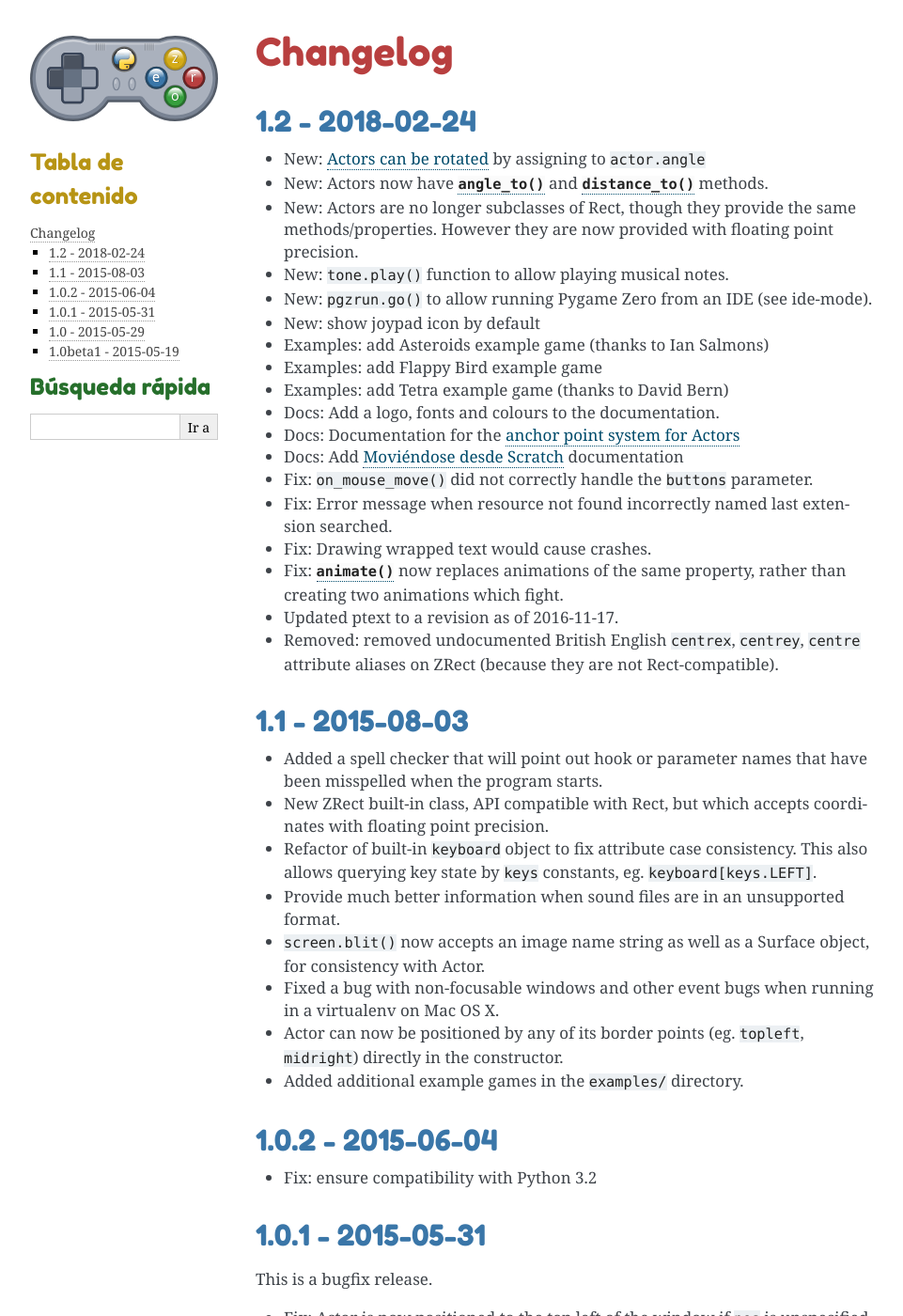
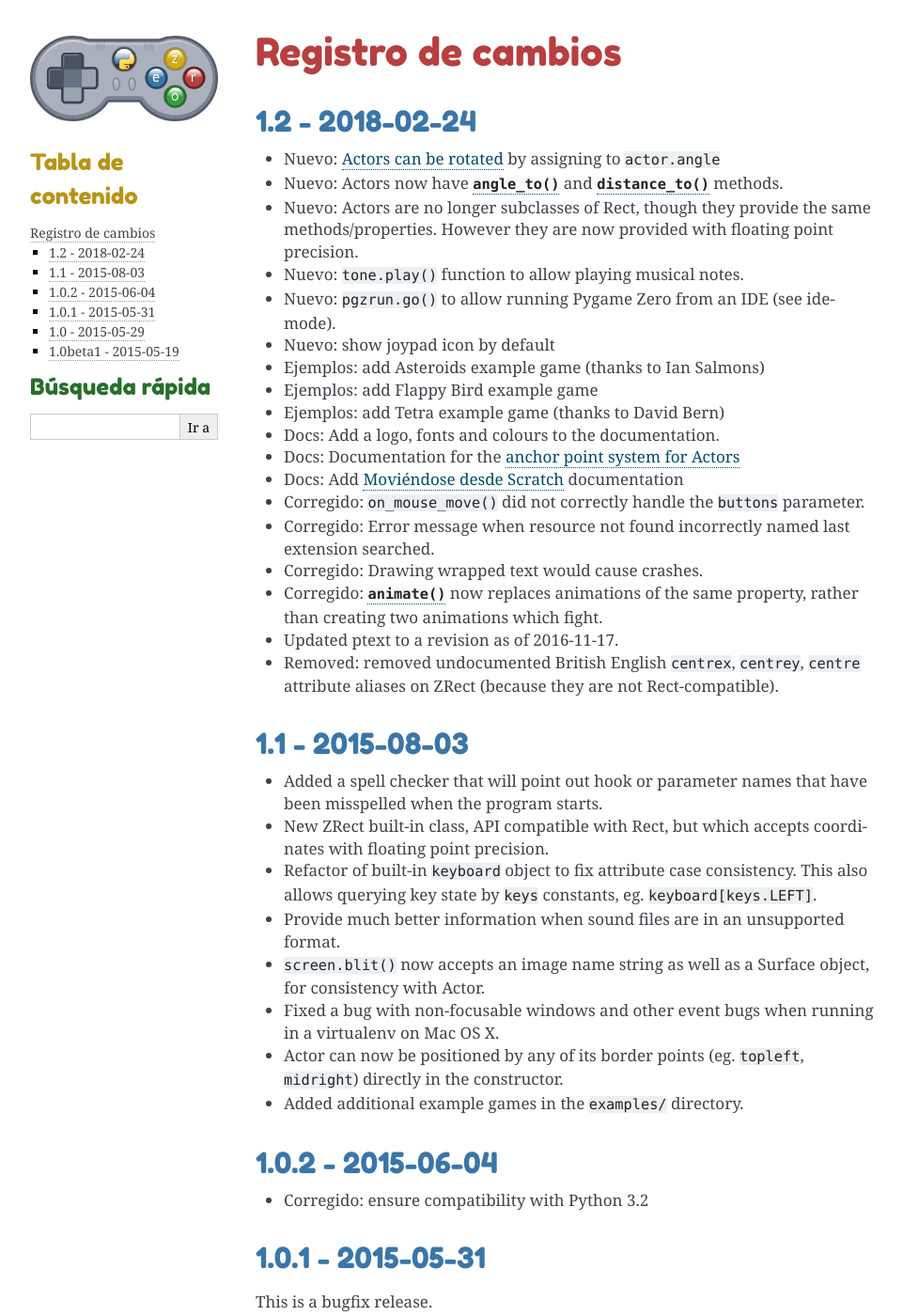
Before and after one commit to alcarazzam/pgzero-spanish, a Sphinx documentation site: the page built from doc/changelog.rst, in a window 1280 px wide and 1400 px high. Shown: the whole window at 94% size, without its empty margins (148-1109 px from the left). Built offline with Sphinx 7.4.7, drawn with Linux system fonts in a browser that asks for light colours; pages that are not in the unit, such as notebooks, are missing from menus; some of the changed text lies outside the part shown.

Commit message:
Update translation

```diff
--- a/doc/changelog.rst
+++ b/doc/changelog.rst
@@ -1,30 +1,30 @@
-Changelog
-=========
+Registro de cambios
+===================
 
 1.2 - 2018-02-24
 ----------------
 
-* New: :ref:`Actors can be rotated <rotation>` by assigning to ``actor.angle``
-* New: Actors now have :meth:`~Actor.angle_to()` and
+* Nuevo: :ref:`Actors can be rotated <rotation>` by assigning to ``actor.angle``
+* Nuevo: Actors now have :meth:`~Actor.angle_to()` and
   :meth:`~Actor.distance_to()` methods.
-* New: Actors are no longer subclasses of Rect, though they provide the same
+* Nuevo: Actors are no longer subclasses of Rect, though they provide the same
   methods/properties. However they are now provided with floating point
   precision.
-* New: ``tone.play()`` function to allow playing musical notes.
-* New: ``pgzrun.go()`` to allow running Pygame Zero from an IDE (see
+* Nuevo: ``tone.play()`` function to allow playing musical notes.
+* Nuevo: ``pgzrun.go()`` to allow running Pygame Zero from an IDE (see
   :doc:`ide-mode`).
-* New: show joypad icon by default
-* Examples: add Asteroids example game (thanks to Ian Salmons)
-* Examples: add Flappy Bird example game
-* Examples: add Tetra example game (thanks to David Bern)
+* Nuevo: show joypad icon by default
+* Ejemplos: add Asteroids example game (thanks to Ian Salmons)
+* Ejemplos: add Flappy Bird example game
+* Ejemplos: add Tetra example game (thanks to David Bern)
 * Docs: Add a logo, fonts and colours to the documentation.
 * Docs: Documentation for the :ref:`anchor point system for Actors <anchor>`
 * Docs: Add :doc:`from-scratch` documentation
-* Fix: ``on_mouse_move()`` did not correctly handle the ``buttons`` parameter.
-* Fix: Error message when resource not found incorrectly named last extension
+* Corregido: ``on_mouse_move()`` did not correctly handle the ``buttons`` parameter.
+* Corregido: Error message when resource not found incorrectly named last extension
   searched.
-* Fix: Drawing wrapped text would cause crashes.
-* Fix: :func:`animate()` now replaces animations of the same property, rather
+* Corregido: Drawing wrapped text would cause crashes.
+* Corregido: :func:`animate()` now replaces animations of the same property, rather
   than creating two animations which fight.
 * Updated ptext to a revision as of 2016-11-17.
 * Removed: removed undocumented British English ``centrex``, ``centrey``,
@@ -53,26 +53,26 @@ Changelog
 1.0.2 - 2015-06-04
 ------------------
 
-* Fix: ensure compatibility with Python 3.2
+* Corregido: ensure compatibility with Python 3.2
 
 1.0.1 - 2015-05-31
 ------------------
 
 This is a bugfix release.
 
-* Fix: Actor is now positioned to the top left of the window if ``pos`` is
+* Corregido: Actor is now positioned to the top left of the window if ``pos`` is
   unspecified, rather than appearing partially off-screen.
 
-* Fix: repeating clock events can now unschedule/reschedule themselves
+* Corregido: repeating clock events can now unschedule/reschedule themselves
 
   Previously a callback that tried to unschedule itself would have had no
   effect, because after the callback returns it was rescheduled by the clock.
 
   This applies also to ``schedule_unique``.
 
-* Fix: runner now correctly displays tracebacks from user code
+* Corregido: runner now correctly displays tracebacks from user code
 
-* New: Eliminate redraws when nothing has changed
+* Nuevo: Eliminate redraws when nothing has changed
 
   Redraws will now happen only if:
 
@@ -85,12 +85,12 @@ This is a bugfix release.
 1.0 - 2015-05-29
 ----------------
 
-* New: Added ``anchor`` parameter to Actor, offering control over where its
+* Nuevo: Added ``anchor`` parameter to Actor, offering control over where its
   ``pos`` attribute refers to. By default it now refers to the center.
 
-* New: Added Ctrl-Q/⌘-Q as a hard-coded keyboard shortcut to exit a game.
+* Nuevo: Added Ctrl-Q/⌘-Q as a hard-coded keyboard shortcut to exit a game.
 
-* New: ``on_mouse_*`` and ``on_key_*`` receive ``IntEnum`` values as ``button``
+* Nuevo: ``on_mouse_*`` and ``on_key_*`` receive ``IntEnum`` values as ``button``
   and ``key`` parameters, respectively. This simplifies debugging and enables
   usage like::
 
```
Also changed, not shown: other parts of doc/changelog.rst (+1 -1 lines).
